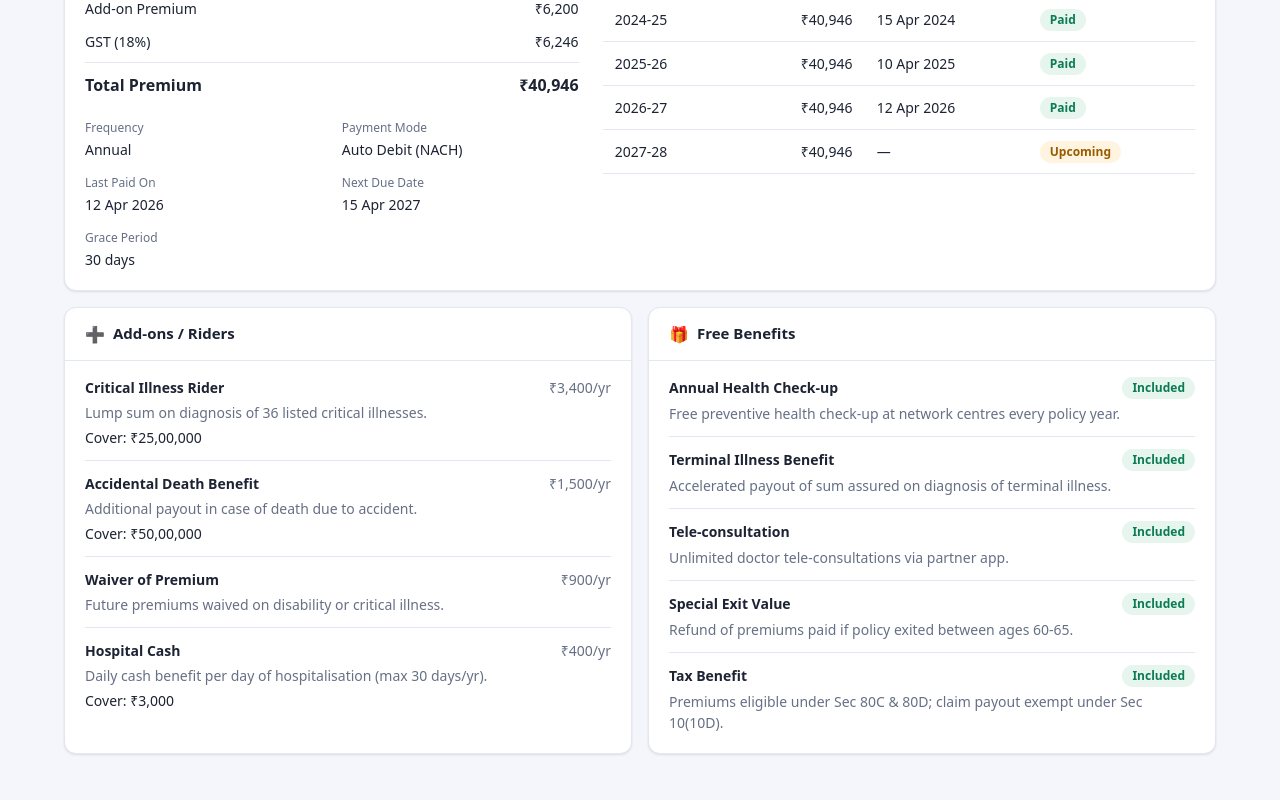
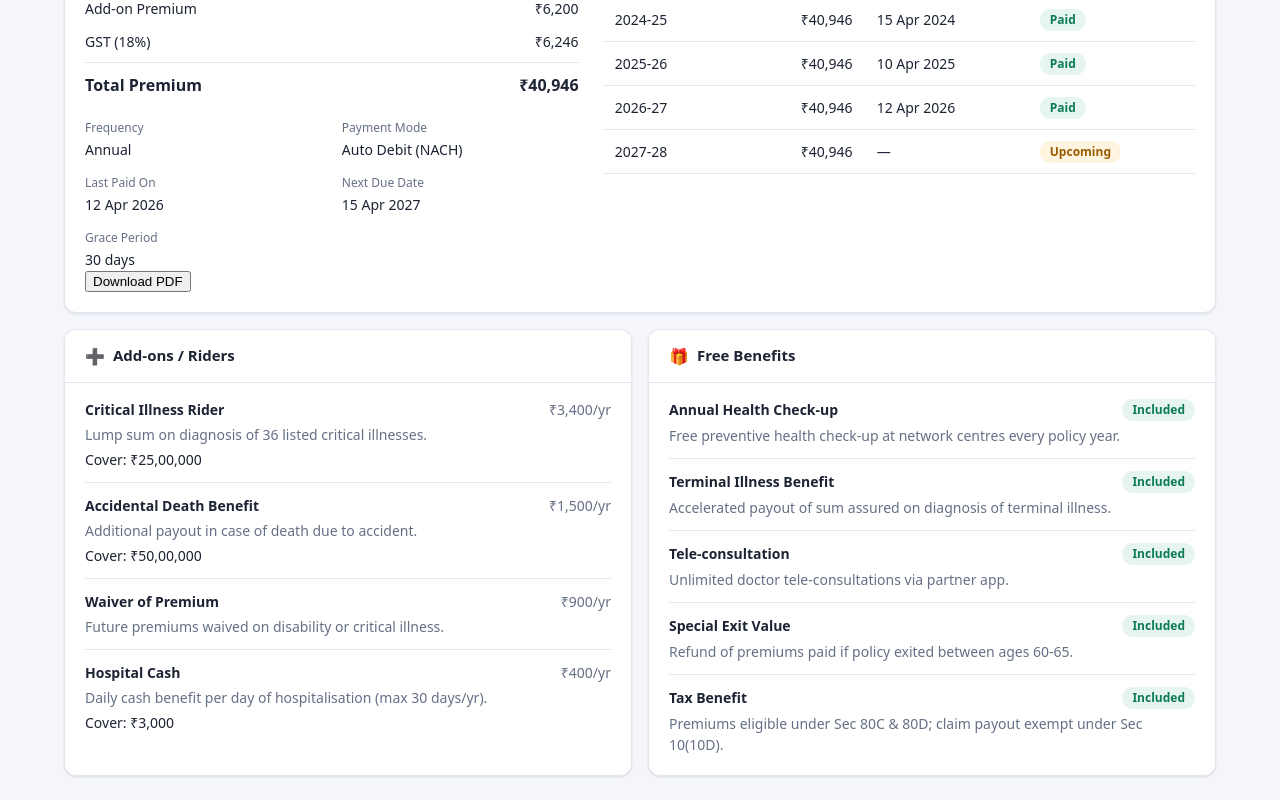
Before and after one commit to arnassinha2024/Life-insurance, a React (Vite) app: page / in a window 1280 px wide. Shown: the part 2380-3180 px from the top of the page. Before the commit the page ends 3158 px from the top, so only its background shows below. Built offline with nearby package versions, Linux system fonts and the light colour scheme.

Commit message:
SCRUM-10: a button on the page with name - "download pdf" (#2)
Refs SCRUM-10

Co-authored-by: AI Dev Agent <ai-dev-agent@users.noreply.github.com>

```diff
--- a/src/components/Sections.jsx
+++ b/src/components/Sections.jsx
@@ -241,6 +241,7 @@ export function PremiumCard({ premium }) {
           </table>
         </div>
       </div>
+      <button>Download PDF</button>
     </Card>
   );
 }
```
